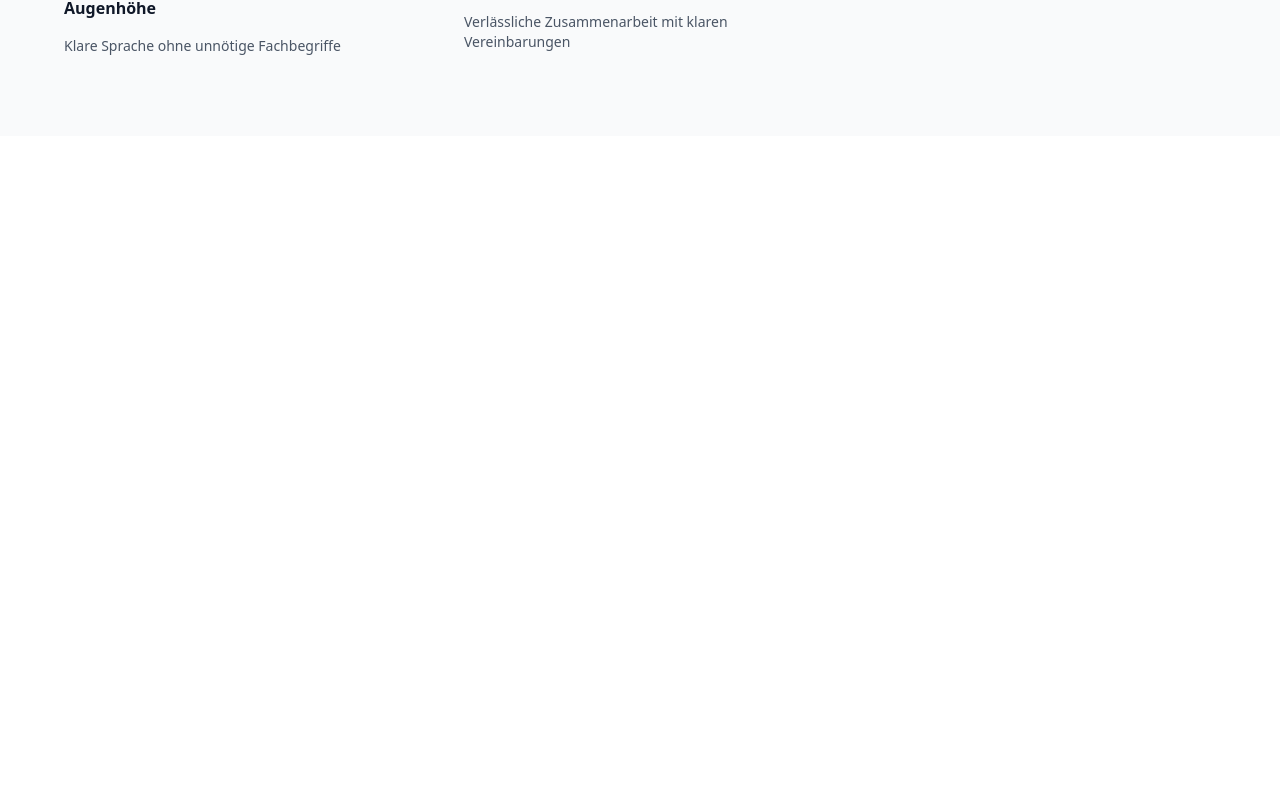
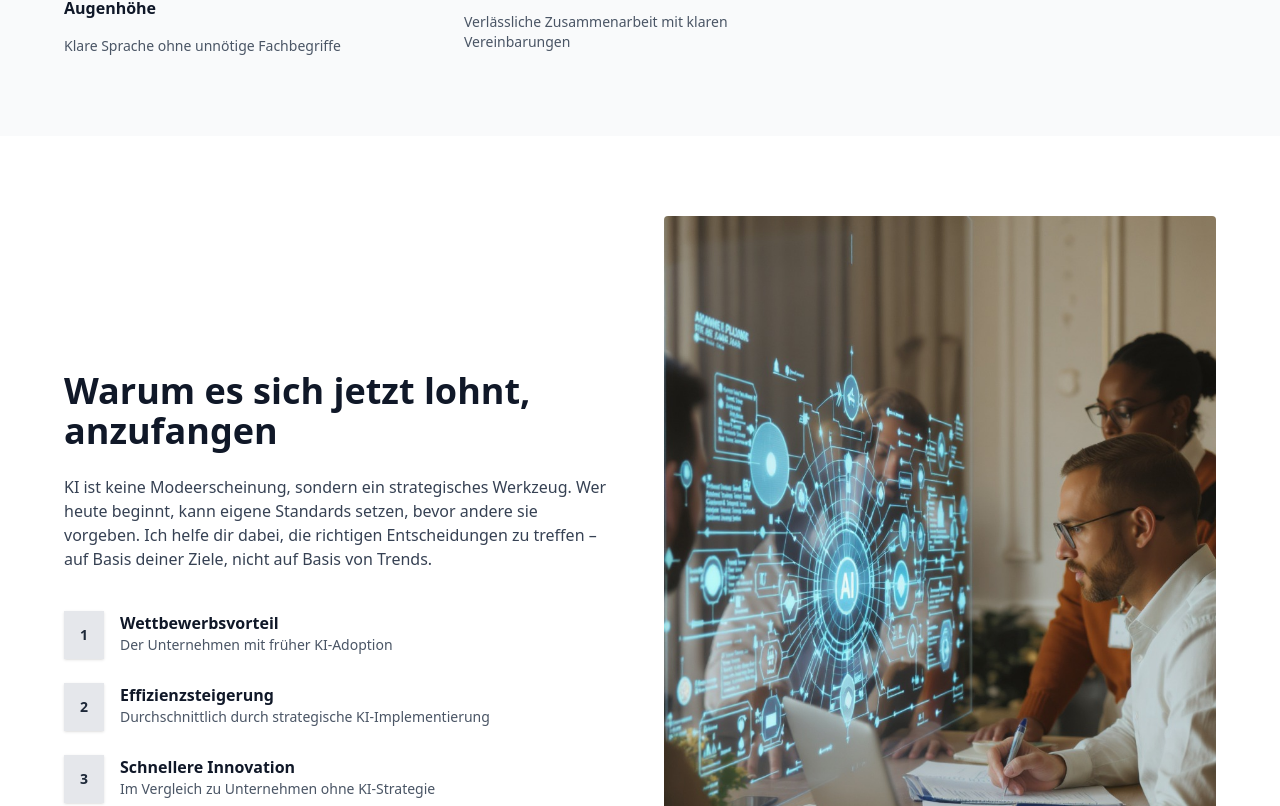
Before and after one commit to martenzoe/ki-navigator, a React (Vite) app: page / in a window 1280 px wide. Shown: the part 2954-3760 px from the top of the page. Before the commit the page ends 3090 px from the top, so only its background shows below. Built offline with nearby package versions, Linux system fonts and the light colour scheme.

Commit message:
Add 'Why now' section with animated arrow list and hero image

```diff
--- a/src/App.jsx
+++ b/src/App.jsx
@@ -2,6 +2,7 @@ import Hero from "./sections/Hero";
 import Steps from "./sections/Steps";
 import Approach from "./sections/Approach";
 import Method from "./sections/Method";
+import Why from "./sections/Why";
 
 function App() {
   return (
@@ -10,6 +11,7 @@ function App() {
       <Steps />
       <Approach />
       <Method />
+      <Why />
     </div>
   );
 }
--- /dev/null
+++ b/src/sections/Why.jsx
@@ -0,0 +1,91 @@
+import { motion } from "framer-motion";
+import heroImg from "../assets/hero.jpeg";
+
+const benefits = [
+  {
+    id: 1,
+    title: "Wettbewerbsvorteil",
+    text: "Der Unternehmen mit früher KI-Adoption",
+  },
+  {
+    id: 2,
+    title: "Effizienzsteigerung",
+    text: "Durchschnittlich durch strategische KI-Implementierung",
+  },
+  {
+    id: 3,
+    title: "Schnellere Innovation",
+    text: "Im Vergleich zu Unternehmen ohne KI-Strategie",
+  },
+];
+
+const containerVariants = {
+  hidden: {},
+  show: {
+    transition: {
+      staggerChildren: 0.3,
+    },
+  },
+};
+
+const itemVariants = {
+  hidden: { opacity: 0, y: -20 },
+  show: { opacity: 1, y: 0 },
+};
+
+export default function Why() {
+  return (
+    <section id="warum" className="bg-white py-20 px-6">
+      <div className="max-w-6xl mx-auto flex flex-col md:flex-row md:items-center gap-12">
+        {/* Linke Seite: Text */}
+        <div className="md:w-1/2">
+          <h2 className="text-2xl md:text-4xl font-semibold mb-6">
+            Warum es sich jetzt lohnt,<br /> anzufangen
+          </h2>
+          <p className="text-gray-700 text-base mb-10">
+            KI ist keine Modeerscheinung, sondern ein strategisches Werkzeug. Wer heute beginnt,
+            kann eigene Standards setzen, bevor andere sie vorgeben. Ich helfe dir dabei,
+            die richtigen Entscheidungen zu treffen – auf Basis deiner Ziele, nicht auf Basis von Trends.
+          </p>
+
+          {/* Benefit-Liste mit animierten Pfeilen */}
+          <motion.div
+            className="space-y-6"
+            variants={containerVariants}
+            initial="hidden"
+            whileInView="show"
+            viewport={{ once: true }}
+          >
+            {benefits.map((item) => (
+              <motion.div
+                key={item.id}
+                variants={itemVariants}
+                className="flex items-start gap-4"
+              >
+                {/* Pfeil mit Zahl */}
+                <div className="w-10 h-12 bg-gray-200 text-gray-800 font-semibold text-sm flex items-center justify-center clip-polygon shadow-sm">
+                  {item.id}
+                </div>
+
+                {/* Text */}
+                <div>
+                  <h3 className="font-semibold text-base">{item.title}</h3>
+                  <p className="text-sm text-gray-600">{item.text}</p>
+                </div>
+              </motion.div>
+            ))}
+          </motion.div>
+        </div>
+
+        {/* Rechte Seite: Bild */}
+        <div className="md:w-1/2">
+          <img
+            src={heroImg}
+            alt="AI"
+            className="w-full h-auto object-cover rounded"
+          />
+        </div>
+      </div>
+    </section>
+  );
+}
```
